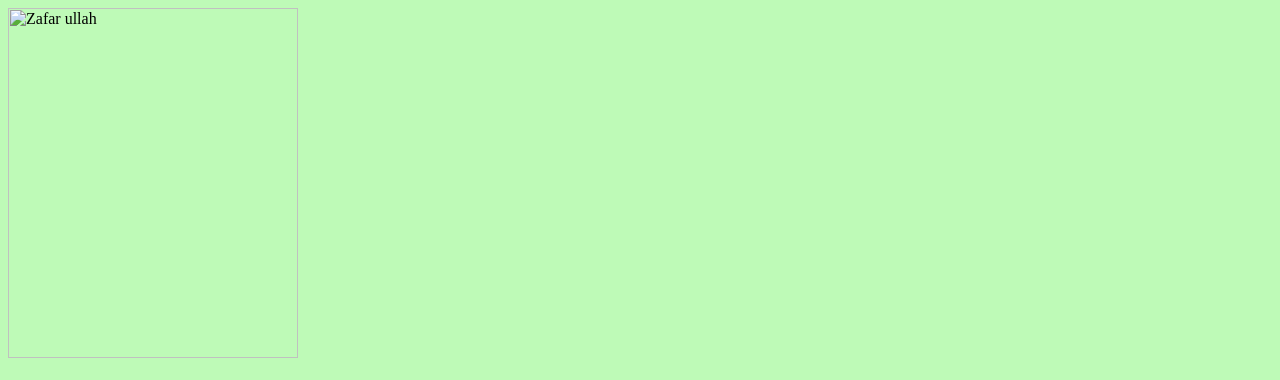
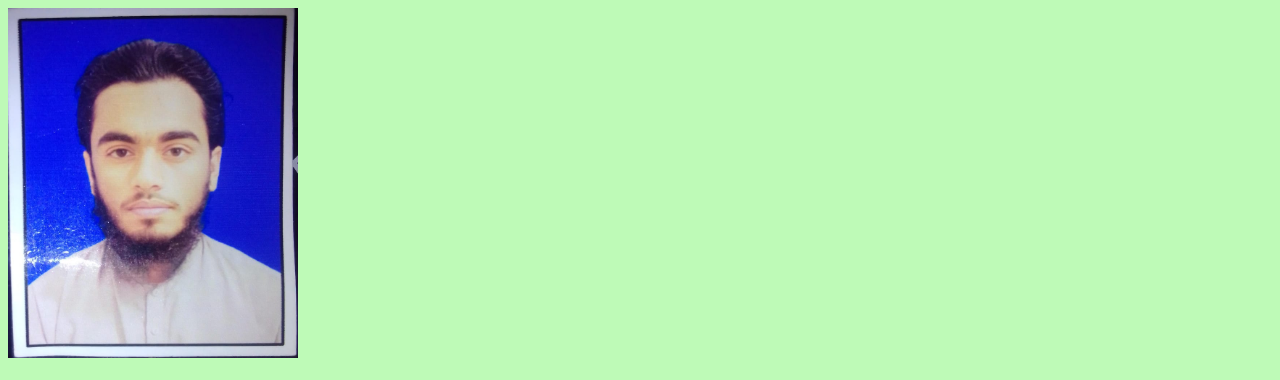
Before and after one commit to Zafarullahzehri/C.V, a plain HTML site: page index.html in a window 1280 px wide. Shown: the top 380 px of the page. Drawn offline with Linux system fonts and the light colour scheme.

Commit message:
Update index.html

```diff
--- a/index.html
+++ b/index.html
@@ -2,7 +2,7 @@
 <html>
     <head> <title> this is my CV</title></head>
     <body style="background-color: rgb(190, 250, 183);">
-        <img src="تصویر.jpg" title="Zafar ullah" width="290" height="350">
+        <img src="index.jpg" title="Zafar ullah" width="290" height="350">
         <h1>Zafarullah zehri son of Muhammad Hussain</h1>
         <p>Islamic Scholar</p>
         <P>Orator</P>
```
